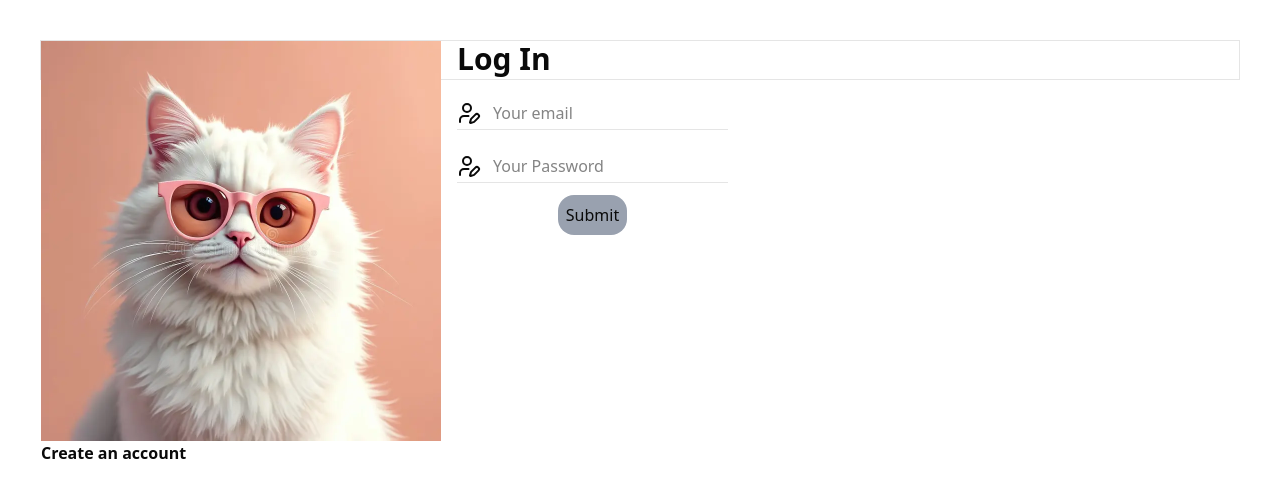
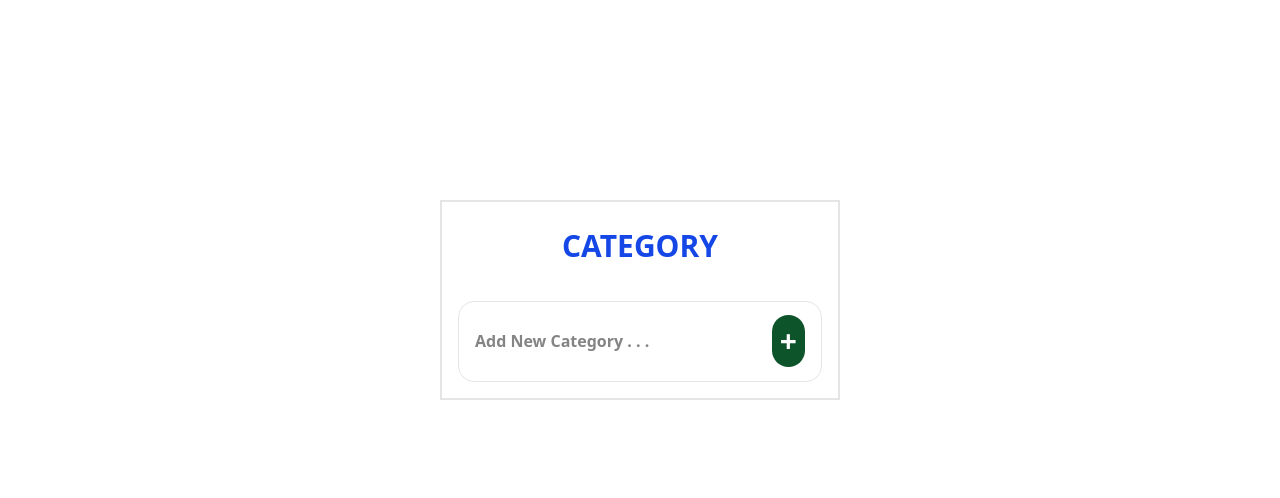
Before and after one commit to aabhushanCD/Ecommerce-app, a React (Vite) app in the folder client/: page /admin in a window 1280 px wide. Before the commit this address led to /login. Shown: the top 498 px of the page. Built offline with nearby package versions, Linux system fonts and the light colour scheme; no server answers.

Commit message:
Adding categories and  login ui changed

```diff
--- a/client/src/pages/Admin/AddCategories.jsx
+++ b/client/src/pages/Admin/AddCategories.jsx
@@ -1,9 +1,20 @@
 import { ServerApi } from "@/constant";
 import axios from "axios";
-import React from "react";
+import { ChevronDown, ChevronRight } from "lucide-react";
+import React, { useRef, useState } from "react";
 
 const AddCategories = () => {
+  // useEffect(async() => {
+  //   const res= axios.get(`${ServerApi}/`)
+  // });
+  const categoryRef = useRef();
+  const [categories, setCategories] = useState([]);
   const handleAddCategory = async (parentId = null) => {
+    const category = categoryRef.current.value;
+
+    setCategories((prev) => [...prev, category]);
+
+    categoryRef.current.value = "";
     try {
       const res = await axios.post(
         `${ServerApi}/categories/add/${parentId}`,
@@ -20,24 +31,32 @@ const AddCategories = () => {
     }
   };
   return (
-    <div className="w-100 h-50 bg-gray-50 m-auto">
-      <h1 className="text-2xl font-semibold text-center">Add Category</h1>
-      <div className="flex border-b p-2">
-        <label htmlFor="new-category ">New Category:</label>
+    <div className=" grid  w-100 border-2 min-h-50  m-auto mt-50 p-4">
+      <div className="font-bold text-3xl text-blue-700 m-auto">CATEGORY</div>
+      <div className="font-bold  text-gray-500 ">
+        {categories &&
+          categories.map((c, i) => (
+            <div key={i} className="border-b-2 flex justify-between p-2">
+              {c} <ChevronRight />
+            </div>
+          ))}
+      </div>
+      <span className="flex gap-4 justify-between  items-center font-semibold px-4 rounded-2xl border mt-2  py-1">
         <input
           type="text"
-          id="new-category"
-          className="outline-none border-b p-2"
+          placeholder="Add New Category . . ."
+          className="outline-none"
+          ref={categoryRef}
+          onKeyDown={(e) => e.key === "Enter" && handleAddCategory()}
         />
-      </div>
-      <div className="p-2">
         <button
-          className="bg-green-500 p-2 rounded-2xl"
+          id="add"
+          className="font-bold text-3xl bg-green-900 rounded-4xl  text-white  p-2 "
           onClick={handleAddCategory}
         >
-          Add
+          +
         </button>
-      </div>
+      </span>
     </div>
   );
 };
--- a/client/src/pages/login.jsx
+++ b/client/src/pages/login.jsx
@@ -1,4 +1,4 @@
-import { UserPen } from "lucide-react";
+import { Mail, Lock, CheckCircle, Eye } from "lucide-react";
 import React, { useRef, useState } from "react";
 import catwebp from "/images/catwebp.webp";
 import { useAuth } from "@/Store/store";
@@ -9,7 +9,7 @@ const Login = () => {
   const passwordRef = useRef();
   const { login } = useAuth();
   const navigate = useNavigate();
-
+  const [eye, setEye] = useState(false);
   const [validForm, setValidForm] = useState({
     email: { valid: false },
     password: { valid: false },
@@ -26,68 +26,94 @@ const Login = () => {
       password: { valid: password.length >= 8 },
     });
   };
+
   const handleLogin = async () => {
     try {
       const email = emailRef.current.value.trim();
       const password = passwordRef.current.value.trim();
       const success = await login({ email, password });
-      if (success) {
-        navigate("/");
-      }
+      if (success) navigate("/");
     } catch (error) {
       console.error(error);
     }
   };
+
   return (
-    <div className="fixed z-50 top-10 left-10 gap-4 flex w-300 h-10 border bg-white shadow-gray-400 m-auto">
-      <div>
-        <div>
-          <img src={catwebp} alt="" className="w-100 h-auto" />
-        </div>
-        <p className="font-semibold">Create an account</p>
+    <div className="min-h-screen flex items-center justify-center bg-gradient-to-br from-green-300 via-emerald-200 to-teal-300 px-4">
+      <div className="w-full max-w-4xl bg-white/70 backdrop-blur-xl shadow-2xl rounded-3xl grid md:grid-cols-2 overflow-hidden">
+        {/* Left Image Section */}
+        <div className="hidden md:flex flex-col justify-between bg-green-400 text-white p-6">
+          <img src={catwebp} alt="cat" className="rounded-xl shadow-lg" />
+          <p className="text-lg font-semibold mt-4">
+            Welcome back!
+            <br /> Login to continue 🚀
+          </p>
         </div>
 
-      <div>
-        <h1 className="text-3xl font-bold mb-5">Log In</h1>
+        {/* Right Form Section */}
+        <div className="p-8 md:p-10">
+          <h1 className="text-3xl font-bold text-gray-800 mb-2">Log In</h1>
+          <p className="text-gray-500 mb-6">
+            Enter your credentials to access your account
+          </p>
 
           {/* Email */}
-        <div className="mt-5 flex border-b items-center gap-2">
-          <UserPen />
+          <div className="mb-5">
+            <label className="text-sm text-gray-600">Email</label>
+            <div className="flex items-center border rounded-xl px-3 py-2 mt-1 bg-white">
+              <Mail className="text-gray-400" size={18} />
               <input
                 type="text"
-            placeholder="Your email"
-            className="outline-none p-1"
+                placeholder="you@example.com"
+                className="w-full outline-none px-2"
+                ref={emailRef}
                 onChange={handleFormChange}
-            ref={emailRef}
               />
-
-          {validForm.email.valid && <input type="checkbox" checked readOnly />}
+              {validForm.email.valid && (
+                <CheckCircle className="text-green-500" size={18} />
+              )}
+            </div>
           </div>
 
           {/* Password */}
-        <div className="mt-5 flex border-b items-center gap-2">
-          <UserPen />
+          <div className="mb-6">
+            <label className="text-sm text-gray-600">Password</label>
+            <div className="flex items-center border rounded-xl px-3 py-2 mt-1 bg-white">
+              <Lock className="text-gray-400" size={18} />
               <input
-            type="password"
-            placeholder="Your Password"
-            className="outline-none p-1"
+                type={`${eye ? "text" : "password"}`}
+                placeholder="••••••••"
+                className="w-full outline-none px-2"
+                ref={passwordRef}
                 onChange={handleFormChange}
-            ref={passwordRef}
               />
+              {validForm.password.valid && (
+                <CheckCircle className="text-green-500" size={18} />
+              )}
+              <span>
 
-          {validForm.password.valid && (
-            <input type="checkbox" checked readOnly />
-          )}
+                <Eye onClick={() => setEye(!eye)} />
+              </span>
+            </div>
           </div>
 
-        <div className="p-3 flex justify-center">
+          {/* Button */}
           <button
             disabled={!validForm.email.valid || !validForm.password.valid}
-            className="bg-green-400 p-2 rounded-2xl disabled:bg-gray-400"
             onClick={handleLogin}
+            className="w-full py-3 rounded-xl text-white font-semibold
+              bg-linear-to-r from-green-400 to-emerald-500
+              hover:opacity-90 transition disabled:opacity-50 disabled:cursor-not-allowed"
           >
-            Submit
+            Login
           </button>
+
+          <p className="text-center text-sm text-gray-500 mt-4">
+            Don’t have an account?
+            <span className="text-green-600 font-semibold cursor-pointer">
+              Sign up
+            </span>
+          </p>
         </div>
       </div>
     </div>
--- a/client/src/routes/AppRoutes.jsx
+++ b/client/src/routes/AppRoutes.jsx
@@ -47,11 +47,11 @@ const AppRoutes = () => {
         />
         <Route path="/viewAllProducts" element={<ViewAllProducts />} />
 
-        <Route>
-          <Route path="/profile" element={<ProfileUpdate />} />
-          <Route path="/add-product" element={<ProductAdd />} />
-          <Route path="/add-category" element={<AddCategories />} />
-        </Route>
+        <Route path="/profile" element={<ProfileUpdate />} />
+        <Route path="/add-product" element={<ProductAdd />} />
+
+
+        <Route path="/admin" index element={<AddCategories />}></Route>
       </Routes>
     </BrowserRouter>
   );
```
Lines whose indentation alone changed are shown as unchanged.
